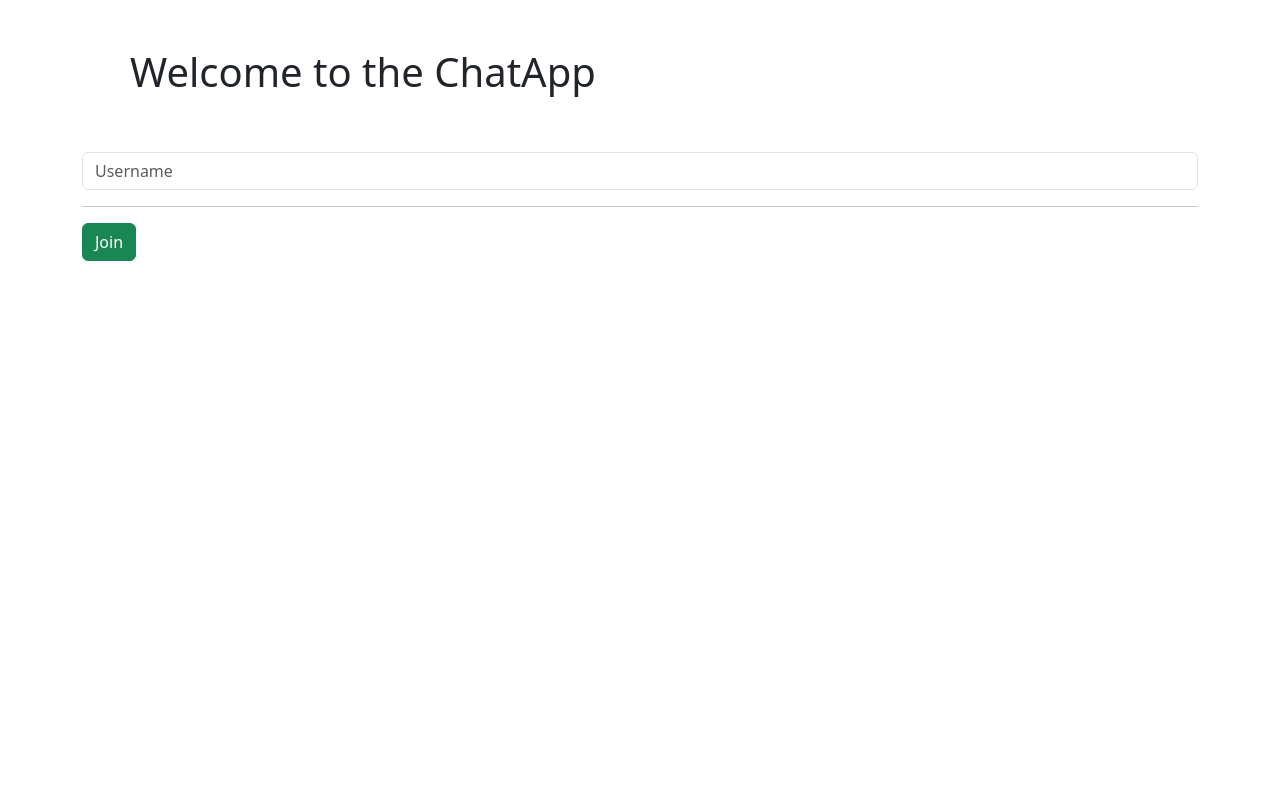
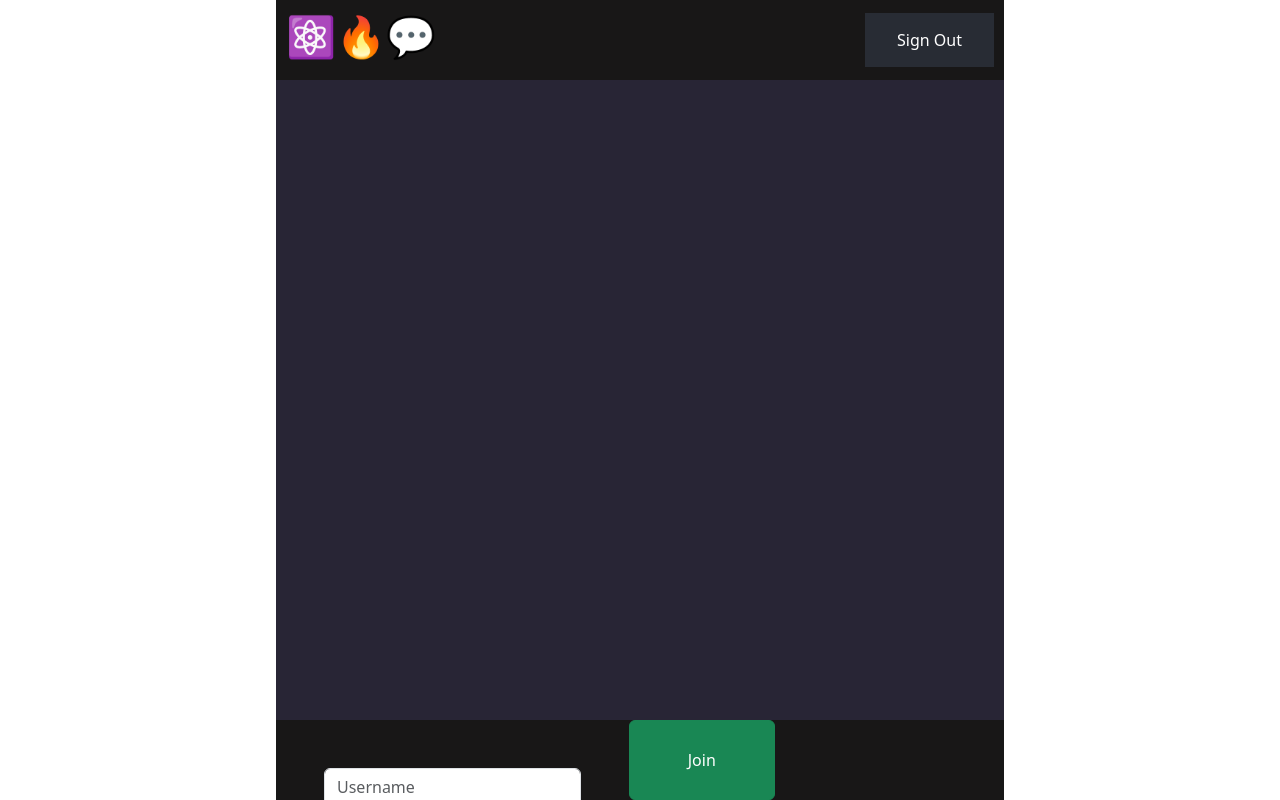
Before and after one commit to minhphan46/chat_app_signalr, a React (Create React App) app in the folder chat_app_client_web/: page / in a window 1280 px wide. Built offline with nearby package versions, Linux system fonts and the light colour scheme.

Commit message:
Change UI Web

```diff
--- a/chat_app_client_web/src/App.css
+++ b/chat_app_client_web/src/App.css
@@ -0,0 +1,198 @@
+body {
+    background-color: #282c34;
+  }
+
+  .App {
+    text-align: center;
+    max-width: 728px;
+    margin: 0 auto;
+  }
+
+  .App header {
+    background-color: #181717;
+    height: 10vh;
+    min-height: 50px;
+    color: white;
+    position: fixed;
+    width: 100%;
+    max-width: 728px;
+    top: 0;
+    display: flex;
+    align-items: center;
+    justify-content: space-between;
+    z-index: 99;
+    padding: 10px;
+    box-sizing: border-box;
+  }
+
+  .App section {
+    display: flex;
+    flex-direction: column;
+    justify-content: center;
+    min-height: 100vh;
+    background-color: rgb(40, 37, 53);
+  }
+
+  main {
+    padding: 10px;
+    height: 80vh;
+    margin: 10vh 0 10vh;
+    overflow-y: scroll;
+    display: flex;
+    flex-direction: column;
+  }
+
+  main::-webkit-scrollbar {
+    width: 0.25rem;
+  }
+
+  main::-webkit-scrollbar-track {
+    background: #1e1e24;
+  }
+
+  main::-webkit-scrollbar-thumb {
+    background: #6649b8;
+  }
+
+  form {
+    height: 10vh;
+    position: fixed;
+    bottom: 0;
+    background-color: rgb(24, 23, 23);
+    width: 100%;
+    max-width: 728px;
+    display: flex;
+    font-size: 1.5rem;
+  }
+
+  form button {
+    width: 20%;
+    background-color: rgb(56, 56, 143);
+  }
+
+
+  input {
+    line-height: 1.5;
+    width: 100%;
+    font-size: 1.5rem;
+    background: rgb(58, 58, 58);
+    color: white;
+    outline: none;
+    border: none;
+    padding: 0 10px;
+  }
+
+  button {
+    background-color: #282c34; /* Green */
+    border: none;
+    color: white;
+    padding: 15px 32px;
+    text-align: center;
+    text-decoration: none;
+    display: inline-block;
+    cursor: pointer;
+    font-size: 1.25rem;
+  }
+
+  button:disabled {
+    opacity: 0.5;
+    cursor: not-allowed;
+  }
+
+
+  .sign-in {
+    color: #282c34;
+    background: white;
+    max-width: 400px;
+    margin: 0 auto;
+  }
+
+
+
+
+  ul, li {
+    text-align: left;
+    list-style: none;
+  }
+
+  p {
+    max-width: 500px;
+    margin-bottom: 12px;
+    line-height: 24px;
+    padding: 10px 20px;
+    border-radius: 25px;
+    position: relative;
+    color: white;
+    text-align: center;
+  }
+
+  .message {
+    display: flex;
+    align-items: center;
+  }
+
+
+  .sent {
+    flex-direction: row-reverse;
+  }
+
+  .sent p {
+    color: white;
+    background: #0b93f6;
+    align-self: flex-end;
+  }
+
+  .received p {
+    background: #e5e5ea;
+    color: black;
+  }
+
+  .system {
+    display: flex;
+    justify-content: center;
+    width: 100%;
+  }
+
+  .system p {
+    background-color: rgba(197, 187, 173, 0.5); /* Semi-transparent background */
+    color: black;
+    max-width: 60%; /* Adjust the width as necessary */
+    text-align: center;
+    padding: 10px 20px;
+    border-radius: 25px;
+  }
+
+  .message-username {
+    font-weight: bold;
+    margin-bottom: 5px;
+    font-size: 0.85rem;
+    color: #8a8a8a;
+    text-align: left; /* Align text to the left */
+    margin-left: 15px;
+  }
+
+  img {
+    width: 40px;
+    height: 40px;
+    border-radius: 50%;
+    margin: 2px 5px;
+  }
+
+  .message-avatar {
+    display: flex;
+    align-items: center;
+  }
+
+  .avatar {
+    width: 40px;
+    height: 40px;
+    border-radius: 50%;
+    background-color: #82B1FF;
+    color: white;
+    display: flex;
+    align-items: center;
+    justify-content: center;
+    font-size: 18px;
+    font-weight: bold;
+    margin-right: 10px;
+  }
--- a/chat_app_client_web/src/App.js
+++ b/chat_app_client_web/src/App.js
@@ -1,4 +1,3 @@
-import { Container, Row, Col } from "react-bootstrap";
 import "./App.css";
 import React, { useState, useEffect } from "react";
 import "bootstrap/dist/css/bootstrap.min.css";
@@ -77,14 +76,13 @@ function App() {
   };
 
   return (
-    <div>
-      <main>
-        <Container>
-          <Row className="px-5 my-5">
-            <Col sm="12">
-              <h1 className="font-weight-light">Welcome to the ChatApp</h1>
-            </Col>
-          </Row>
+    <div className="App">
+      <header>
+        <h1>⚛️🔥💬</h1>
+        <SignOut />
+      </header>
+
+      <section>
         {connection ? (
           <ChatRoom
             userId={userId}
@@ -94,10 +92,17 @@ function App() {
         ) : (
           <WaitingRoom joinChatRoom={joinChatRoom}></WaitingRoom>
         )}
-        </Container>
-      </main>
+      </section>
     </div>
   );
 }
 
 export default App;
+
+function SignOut() {
+  return (
+    <button className="sign-out" onClick={() => {}}>
+      Sign Out
+    </button>
+  );
+}
--- a/chat_app_client_web/src/components/ChatRoom.js
+++ b/chat_app_client_web/src/components/ChatRoom.js
@@ -1,25 +1,37 @@
-import { Col, Row } from "react-bootstrap";
 import MessageContainer from "./MessageContainer";
-import SendMessageForm from "./SendMessageForm";
+import { useState, useRef } from "react";
 
-const ChatRoom = ({ userId, messages, sendMessage }) => (
-  <div className="chat-room">
-    {/* <Row className="px-5 py-4">
-      <Col sm="12">
-        <h1 className="font-weight-light text-center">Chat Room</h1>
-      </Col>
-    </Row> */}
-    <main className="px-5 py-4">
-      <Col sm="12" className="message-container-wrapper">
+function ChatRoom({ userId, messages, sendMessage }) {
+  const dummy = useRef();
+
+  const handleSubmit = (e) => {
+    e.preventDefault();
+    sendMessage(message);
+    setMessage("");
+    dummy.current.scrollIntoView({ behavior: "smooth" });
+  };
+
+  const [message, setMessage] = useState("");
+  return (
+    <>
+      <main>
         <MessageContainer userId={userId} messages={messages} />
-      </Col>
-    </main>
-    <Row className="px-5 py-4">
-      <Col sm="12">
-        <SendMessageForm sendMessage={sendMessage} />
-      </Col>
-    </Row>
-  </div>
-);
+        <span ref={dummy}></span>
+      </main>
+
+      <form onSubmit={handleSubmit}>
+        <input
+          value={message}
+          onChange={(e) => setMessage(e.target.value)}
+          placeholder="Type your message here"
+        />
+
+        <button type="submit" disabled={!message}>
+          🕊️
+        </button>
+      </form>
+    </>
+  );
+}
 
 export default ChatRoom;
--- a/chat_app_client_web/src/components/MessageContainer.js
+++ b/chat_app_client_web/src/components/MessageContainer.js
@@ -1,24 +1,20 @@
-import { Col, Row } from "react-bootstrap";
-import "../styles/MessageContainer.css"; // Import file CSS để định dạng
+import { Col } from "react-bootstrap";
 
 const MessageContainer = ({ userId, messages }) => (
-  <div className="message-container">
+  <main>
     {messages.map((msg, index) => {
       const isSystemMessage = msg.userId === 0;
       const isCurrentUser = msg.userId === userId;
 
+      const messageClass = isSystemMessage
+        ? "system"
+        : msg.userId === userId
+        ? "sent"
+        : "received";
+
       return (
-        <Row
-          key={index}
-          className={`message-row ${
-            isSystemMessage
-              ? "system-message"
-              : isCurrentUser
-              ? "current-user"
-              : "other-user"
-          }`}
-          noGutters
-        >
+        <>
+          <div className={`message ${messageClass}`}>
             {!isSystemMessage && !isCurrentUser && (
               <Col xs="auto" className="message-avatar">
                 <div className="avatar">
@@ -26,18 +22,18 @@ const MessageContainer = ({ userId, messages }) => (
                 </div>
               </Col>
             )}
-          <Col
-            className={`message-bubble ${isCurrentUser ? "align-right" : ""}`}
-          >
+            {!isSystemMessage && !isCurrentUser && (
               <div className="message-content">
-              {!isSystemMessage && <strong>{msg.username}</strong>}
+                <div className="message-username">{msg.username}</div>
                 <p>{msg.msg}</p>
               </div>
-          </Col>
-        </Row>
+            )}
+            {(isSystemMessage || isCurrentUser) && <p>{msg.msg}</p>}
+          </div>
+        </>
       );
     })}
-  </div>
+  </main>
 );
 
 export default MessageContainer;
--- a/chat_app_client_web/src/components/WaitingRoom.js
+++ b/chat_app_client_web/src/components/WaitingRoom.js
@@ -2,16 +2,17 @@ import { useState } from "react";
 import { Col, Form, FormControl, Row, Button } from "react-bootstrap";
 
 const WaitingRoom = ({ joinChatRoom }) => {
-  const [username, setUsername] = useState();
+  const [username, setUsername] = useState("");
 
   return (
+    <div className="waiting-room">
       <Form
         onSubmit={(e) => {
           e.preventDefault();
           joinChatRoom(username);
         }}
       >
-      <Row class="px-5 my-5">
+        <Row className="px-5 my-5">
           <Col sm="12">
             <Form.Group>
               <FormControl
@@ -20,15 +21,12 @@ const WaitingRoom = ({ joinChatRoom }) => {
               />
             </Form.Group>
           </Col>
-        <Col sm={12}>
-          <hr />
-          <Button variant="success" type="submit">
-            {" "}
+        </Row>
+        <Button variant="success" type="submit" className="join-button">
           Join
         </Button>
-        </Col>
-      </Row>
       </Form>
+    </div>
   );
 };
 
--- a/chat_app_client_web/src/styles/MessageContainer.css
+++ /dev/null
@@ -1,68 +0,0 @@
-.message-container {
-    padding: 10px;
-  }
-
-  .message-row {
-    margin-bottom: 10px;
-    display: flex;
-    align-items: center;
-  }
-
-  .system-message .message-bubble {
-    background-color: rgba(0, 0, 0, 0.6); /* Background đen trong mờ */
-    color: white; /* Màu chữ trắng cho tin nhắn hệ thống */
-    margin-left: auto;
-    margin-right: auto;
-    text-align: center; /* Canh giữa văn bản */
-  }
-
-  .current-user .message-bubble {
-    background-color: #bebeb0; /* Màu nền cho tin nhắn của người dùng hiện tại */
-    color: black; /* Màu chữ đen cho tin nhắn của người dùng hiện tại */
-    margin-left: auto;
-    text-align: right; /* Canh phải nội dung tin nhắn */
-    flex-direction: row-reverse;
-  }
-
-  .other-user .message-bubble {
-    background-color: #edf4ff; /* Màu nền cho tin nhắn của người dùng khác */
-    color: black; /* Màu chữ đen cho tin nhắn của người dùng khác */
-  }
-
-  .message-avatar {
-    display: flex;
-    align-items: center;
-  }
-
-  .avatar {
-    width: 40px;
-    height: 40px;
-    border-radius: 50%;
-    background-color: #82B1FF;
-    color: white;
-    display: flex;
-    align-items: center;
-    justify-content: center;
-    font-size: 18px;
-    font-weight: bold;
-    margin-right: 10px;
-  }
-
-  .message-bubble {
-    display: inline-block; /* Để bọt tin nhắn có chiều ngang theo độ dài chữ */
-    max-width: 80%; /* Giới hạn chiều rộng tối đa là 80% */
-    padding: 10px;
-    border-radius: 10px;
-    box-shadow: 0 2px 4px rgba(0, 0, 0, 0.1);
-    word-wrap: break-word; /* Đảm bảo nội dung không bị tràn ra ngoài */
-    white-space: normal; /* Cho phép nội dung xuống hàng khi cần */
-}
-
-
-  .message-content {
-    word-wrap: break-word; /* Đảm bảo nội dung không bị tràn ra ngoài */
-  }
-
-  .message-content p {
-    margin: 0;
-  }
```
Lines whose indentation alone changed are shown as unchanged.
